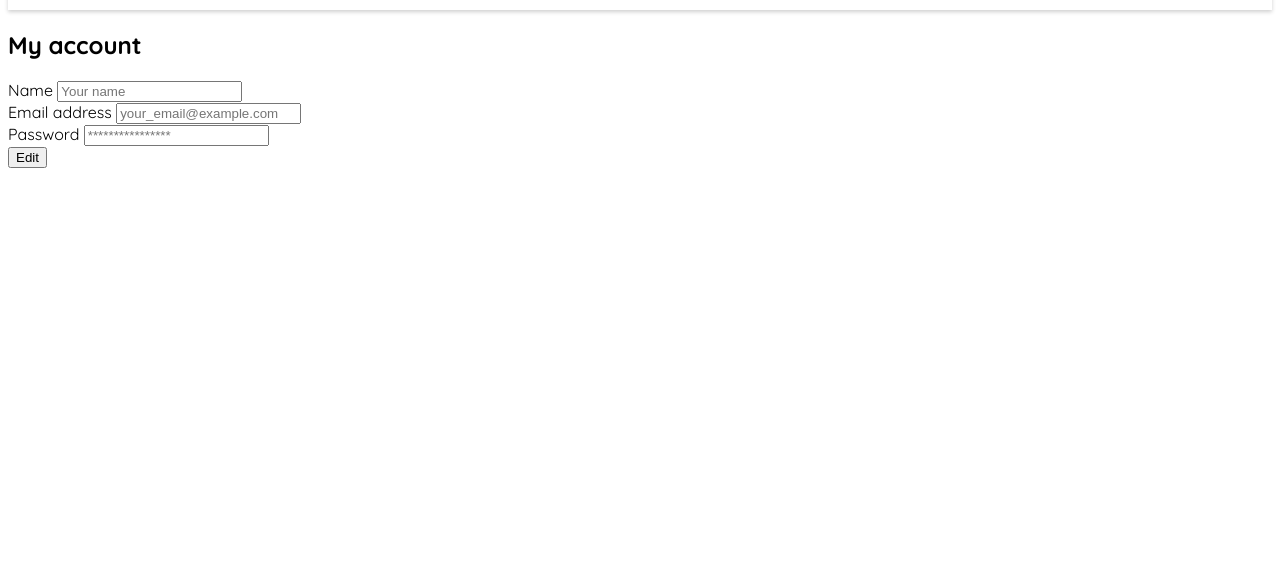
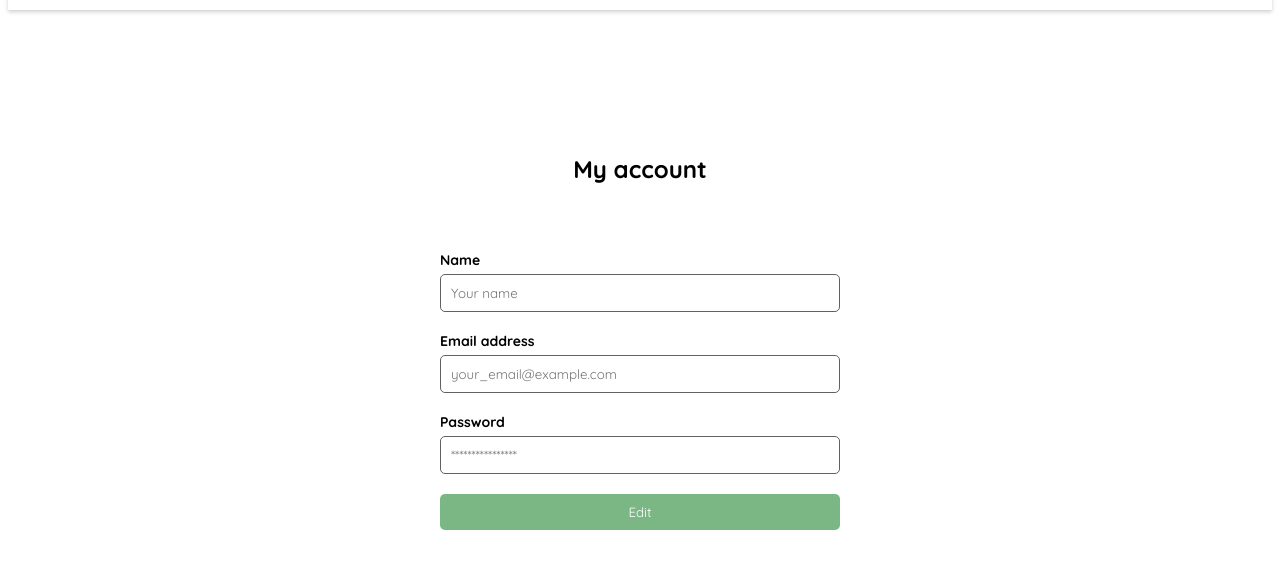
Before and after one commit to nicolascabezas1/GarageSale, a plain HTML site: page myAccount.html in a window 1280 px wide. Shown: the part 58-626 px from the top of the page. Drawn offline with Linux system fonts and the light colour scheme.

Commit message:
Finish my account layout

```diff
--- a/styles/myAccountStyle.css
+++ b/styles/myAccountStyle.css
@@ -72,3 +72,52 @@ html {
     font-weight: 700;
     line-height: normal;
 }
+
+.main-container {
+    margin-top: 7.75rem;
+    display: flex;
+    flex-direction: column;
+    justify-content: center;
+    gap: 2.94rem;
+    align-items: center;
+    text-align: left;
+}
+
+.form-container {
+    display: flex;
+    flex-direction: column;
+    gap: 1.25rem;
+    width: 25rem;
+    margin: auto;
+}
+
+.form-group {
+    display: flex;
+    flex-direction: column;
+    gap: 0.313rem;
+}
+
+.form-label {
+    color: var(--black);
+    font-size: 0.875rem;
+    font-style: normal;
+    font-weight: 700;
+    line-height: normal;
+}
+
+.form-input {
+    padding: 0.625rem;
+    border-radius: 0.313rem;
+    border: 1px solid var(--very-light-pink);
+    font-family: "Quicksand", sans-serif;
+}
+
+.primary-bottom {
+    padding: 0.625rem 1.25rem;
+    border-radius: 0.313rem;
+    border: none;
+    background-color: var(--hospital-green);
+    color: var(--white);
+    cursor: pointer;
+    font-family: "Quicksand", sans-serif;
+}
```
